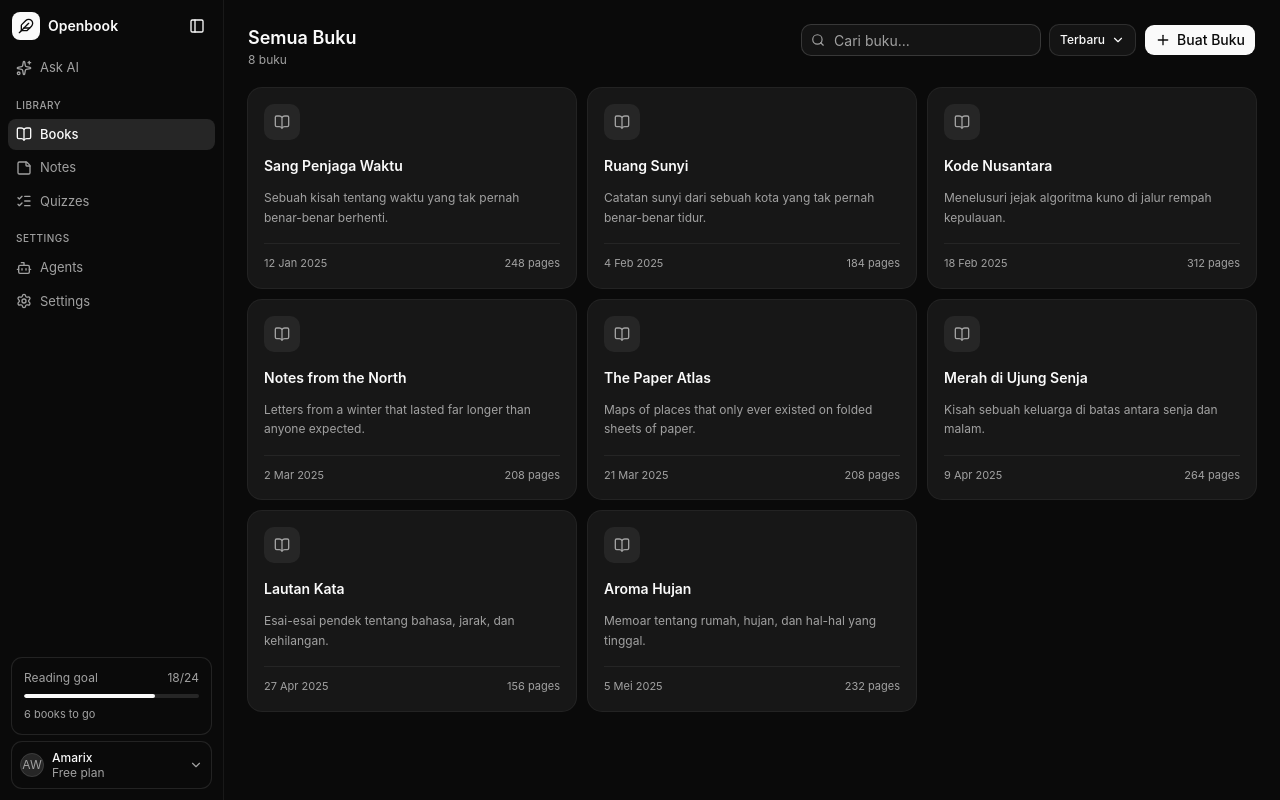
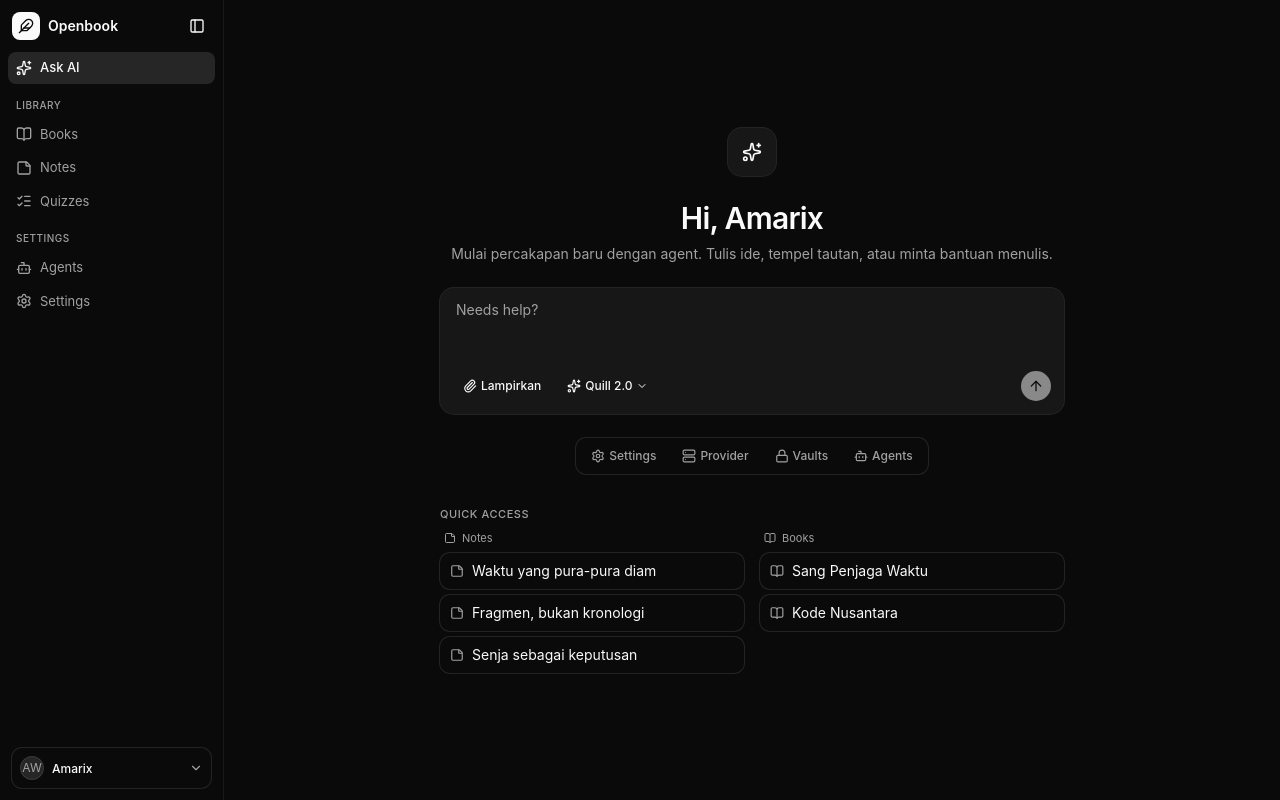
Before and after one commit to ammaar-engineer/Openbook, a React (Vite) app in the folder frontend/: page / in a window 1280 px wide. Built offline with nearby package versions, Linux system fonts and the light colour scheme.

Commit message:
Set ask-ai page as a default page when first entering web

```diff
--- a/frontend/src/components/book_page/book-card.tsx
+++ b/frontend/src/components/book_page/book-card.tsx
@@ -5,7 +5,7 @@ export type Book = {
   title: string
   description: string
   date: string
-  pages: number
+  chapters: number
   icon: ComponentType<{ className?: string }>
 }
 
@@ -29,7 +29,7 @@ export function BookCard({ book }: { book: Book }) {
 
       <div className="flex items-center justify-between border-t border-border/60 pt-3 text-[11px] text-muted-foreground">
         <span>{book.date}</span>
-        <span>{book.pages} pages</span>
+        <span>{book.chapters} chapters</span>
       </div>
     </Card>
   )
--- a/frontend/src/layouts/root-layout.tsx
+++ b/frontend/src/layouts/root-layout.tsx
@@ -71,9 +71,9 @@ export default function RootLayout() {
           </div>
 
           <nav className="mt-3 flex-1 space-y-0.5 overflow-y-auto px-2">
-            <NavItem to="/ask-ai" label="Ask AI" icon={SparklesIcon} />
+            <NavItem to="/" label="Ask AI" icon={SparklesIcon} />
             <SectionLabel>Library</SectionLabel>
-            <NavItem to="/" label="Books" icon={BookOpenIcon} />
+            <NavItem to="/book" label="Books" icon={BookOpenIcon} />
             <NavItem to="/notes" label="Notes" icon={StickyNoteIcon} />
             <NavItem to="/quizzes" label="Quizzes" icon={ListChecksIcon} />
             <SectionLabel>Settings</SectionLabel>
@@ -82,19 +82,6 @@ export default function RootLayout() {
           </nav>
 
           <div className="space-y-2 p-3">
-            <div className="rounded-lg p-3 ring-1 ring-foreground/10">
-              <div className="flex items-center justify-between text-xs">
-                <span className="text-muted-foreground">Reading goal</span>
-                <span className="text-muted-foreground">18/24</span>
-              </div>
-              <div className="mt-2 h-1 overflow-hidden rounded-full bg-muted">
-                <div className="h-full w-3/4 rounded-full bg-foreground" />
-              </div>
-              <p className="mt-2 text-[11px] text-muted-foreground">
-                6 books to go
-              </p>
-            </div>
-
             <button
               type="button"
               className="flex w-full items-center gap-2 rounded-lg p-2 text-left ring-1 ring-foreground/10 transition-colors hover:bg-accent"
@@ -104,7 +91,6 @@ export default function RootLayout() {
               </Avatar>
               <div className="min-w-0 flex-1 text-xs leading-tight">
                 <p className="truncate font-medium">Amarix</p>
-                <p className="truncate text-muted-foreground">Free plan</p>
               </div>
               <ChevronDownIcon className="size-3.5 text-muted-foreground" />
             </button>
--- a/frontend/src/pages/books.tsx
+++ b/frontend/src/pages/books.tsx
@@ -7,21 +7,21 @@ const books: Book[] = [
     title: 'Sang Penjaga Waktu',
     description: 'Sebuah kisah tentang waktu yang tak pernah benar-benar berhenti.',
     date: '12 Jan 2025',
-    pages: 248,
+    chapters: 8,
     icon: BookOpenIcon,
   },
   {
     title: 'Ruang Sunyi',
     description: 'Catatan sunyi dari sebuah kota yang tak pernah benar-benar tidur.',
     date: '4 Feb 2025',
-    pages: 184,
+    chapters: 5,
     icon: BookOpenIcon,
   },
   {
     title: 'Kode Nusantara',
     description: 'Menelusuri jejak algoritma kuno di jalur rempah kepulauan.',
     date: '18 Feb 2025',
-    pages: 312,
+    chapters: 12,
     icon: BookOpenIcon,
   },
   {
@@ -29,7 +29,7 @@ const books: Book[] = [
     description:
       'Letters from a winter that lasted far longer than anyone expected.',
     date: '2 Mar 2025',
-    pages: 208,
+    chapters: 7,
     icon: BookOpenIcon,
   },
   {
@@ -37,28 +37,28 @@ const books: Book[] = [
     description:
       'Maps of places that only ever existed on folded sheets of paper.',
     date: '21 Mar 2025',
-    pages: 208,
+    chapters: 6,
     icon: BookOpenIcon,
   },
   {
     title: 'Merah di Ujung Senja',
     description: 'Kisah sebuah keluarga di batas antara senja dan malam.',
     date: '9 Apr 2025',
-    pages: 264,
+    chapters: 9,
     icon: BookOpenIcon,
   },
   {
     title: 'Lautan Kata',
     description: 'Esai-esai pendek tentang bahasa, jarak, dan kehilangan.',
     date: '27 Apr 2025',
-    pages: 156,
+    chapters: 4,
     icon: BookOpenIcon,
   },
   {
     title: 'Aroma Hujan',
     description: 'Memoar tentang rumah, hujan, dan hal-hal yang tinggal.',
     date: '5 Mei 2025',
-    pages: 232,
+    chapters: 3,
     icon: BookOpenIcon,
   },
 ]
--- a/frontend/src/router.tsx
+++ b/frontend/src/router.tsx
@@ -11,9 +11,9 @@ export const router = createHashRouter([
     path: '/',
     element: <RootLayout />,
     children: [
-      { index: true, element: <BooksPage /> },
+      { index: true, element: <AskAiPage /> },
       { path: 'notes', element: <NotesPage /> },
-      { path: 'ask-ai', element: <AskAiPage /> },
+      { path: 'book', element: <BooksPage /> },
       { path: '*', element: <NotFoundPage /> },
     ],
   },
```
